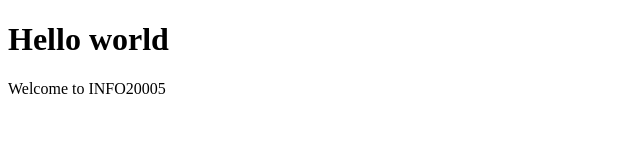
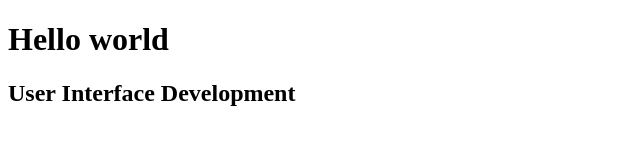
Before and after one commit to xxRache1/hello-world, a plain HTML site: page index.html in a window 1280 px wide. Shown: the whole page, without its empty margins (0-640 px from the left). Drawn offline with Linux system fonts and the light colour scheme.

Commit message:
Add subheading and delete paragraph

```diff
--- a/index.html
+++ b/index.html
@@ -8,6 +8,7 @@
 </head>
 <body>
     <h1>Hello world</h1>
-    <p>Welcome to INFO20005</p>
+    <h2>User Interface Development</h2>
+
 </body>
 </html>
```
Also changed, not shown: 1 other file.
